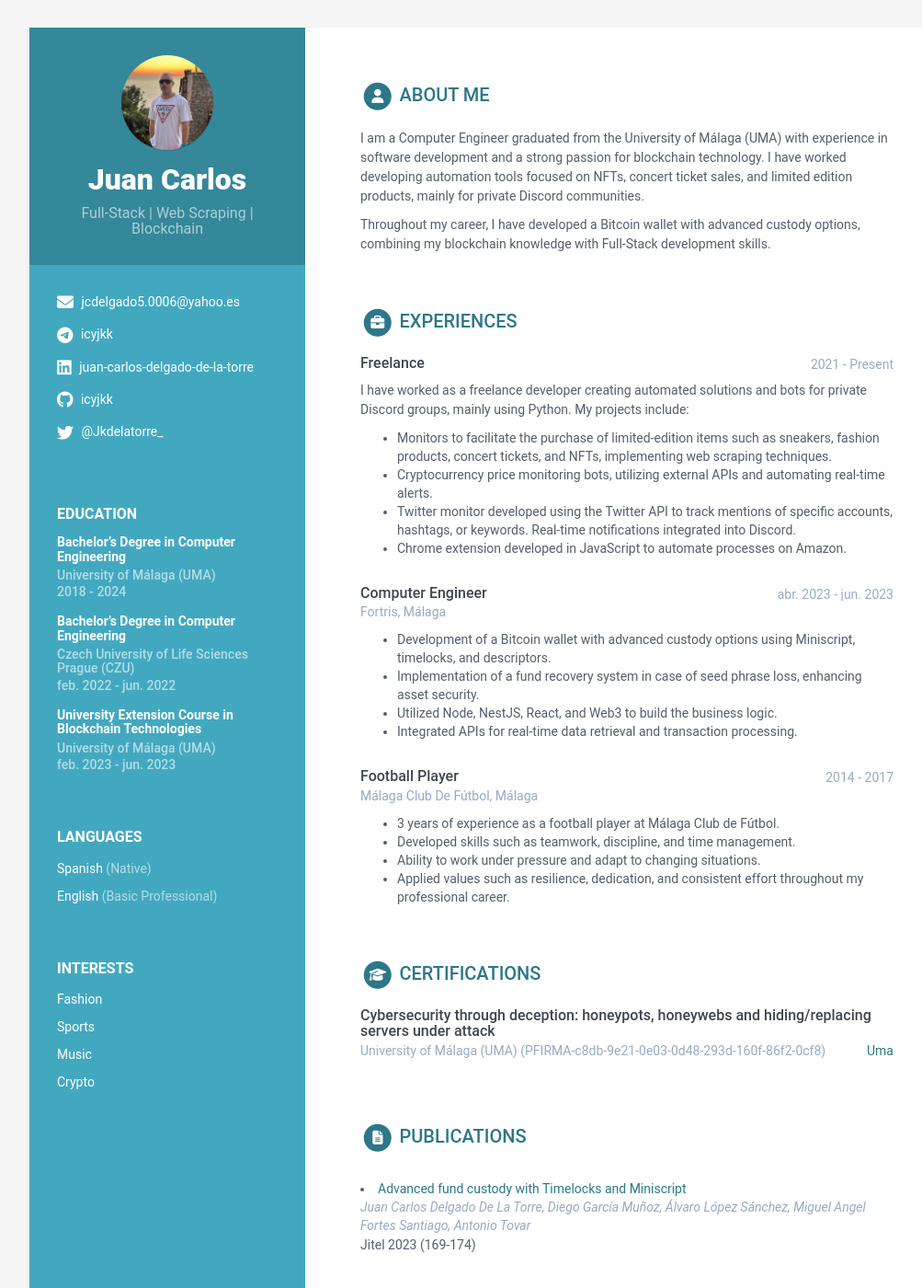
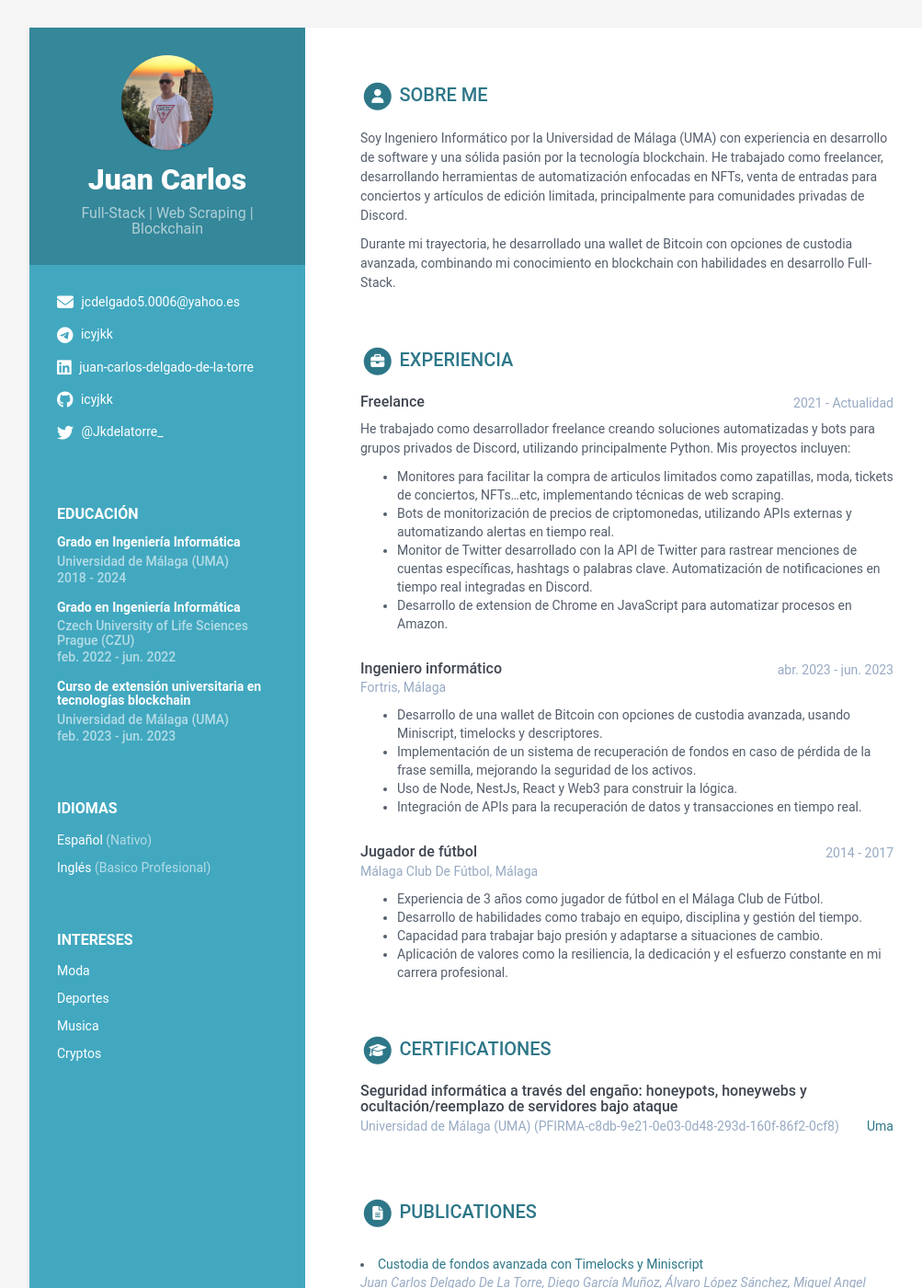
Before and after one commit to icyjkk/online-cv-es, a Jekyll site: the page built from index.html, in a window 1280 px wide and 1400 px high. Shown: the whole window at 92% size, without its empty margins (108-1111 px from the left). Built offline with Jekyll 4.4.1, drawn with Linux system fonts in a browser that asks for light colours.

Commit message:
feat: add spanish data

```diff
--- a/_data/data.yml
+++ b/_data/data.yml
@@ -34,97 +34,97 @@ sidebar:
     pdf: # Add a PDF link here if you want to include a PDF custom version in your resume.
 
     languages:
-      title: Languages
+      title: Idiomas
       info:
-        - idiom: Spanish
-          level: Native
+        - idiom: Español
+          level: Nativo
 
-        - idiom: English
-          level: Basic Professional
+        - idiom: Inglés
+          level: Basico Profesional
 
     interests:
-      title: Interests
+      title: Intereses
       info:
-        - item: Fashion
+        - item: Moda
           link:
 
-        - item: Sports
+        - item: Deportes
           link:
 
-        - item: Music
+        - item: Musica
           link:
 
-        - item: Crypto
+        - item: Cryptos
           link:
 
 career-profile:
-    title: About Me
+    title: Sobre Me
     summary: |
-      I am a Computer Engineer graduated from the University of Málaga (UMA) with experience in software development and a strong passion for blockchain technology. I have worked developing automation tools focused on NFTs, concert ticket sales, and limited edition products, mainly for private Discord communities.
+      Soy Ingeniero Informático por la Universidad de Málaga (UMA) con experiencia en desarrollo de software y una sólida pasión por la tecnología blockchain. He trabajado como freelancer, desarrollando herramientas de automatización enfocadas en NFTs, venta de entradas para conciertos y artículos de edición limitada, principalmente para comunidades privadas de Discord.
 
-      Throughout my career, I have developed a Bitcoin wallet with advanced custody options, combining my blockchain knowledge with Full-Stack development skills.
+      Durante mi trayectoria, he desarrollado una wallet de Bitcoin con opciones de custodia avanzada, combinando mi conocimiento en blockchain con habilidades en desarrollo Full-Stack.
 
 education:
-    title: Education
+    title: Educación
     info:
-      - degree: Bachelor’s Degree in Computer Engineering
-        university: University of Málaga (UMA)
+      - degree: Grado en Ingeniería Informática
+        university: Universidad de Málaga (UMA)
         time: 2018 - 2024
         details: |
-      - degree: Bachelor’s Degree in Computer Engineering
+      - degree: Grado en Ingeniería Informática
         university: Czech University of Life Sciences Prague (CZU)
         time: feb. 2022 - jun. 2022
         details: |
-          Exchange student for a semester.
-      - degree: University Extension Course in Blockchain Technologies
-        university: University of Málaga (UMA)
+          Estudiante erasmus durante un trimestre.
+      - degree: Curso de extensión universitaria en tecnologías blockchain
+        university: Universidad de Málaga (UMA)
         time: feb. 2023 - jun. 2023
         details: |
-            - Blockchain ecosystem
-            - Solidity programming language
-            - Smart Contract auditing
-            - Web3 development
-            - Permissioned blockchains
-            - Blockchain experiences
-            - Final project (Bitcoin wallet with advanced custody options)
+            - Ecosistema blockchain.
+            - Lenguaje de programación Solidity.
+            - Auditoria de Smart Contracts.
+            - Desarrollo Web3.
+            - Blokchain permisionadas.
+            - Experiencias blockchain.
+            - Proyecto final (Wallet de Bitcoin con opciones de custodia avanzada).
 
 
 experiences:
-    title: Experiences
+    title: Experiencia
     info:
       - role: Freelance
-        time: 2021 - Present
+        time: 2021 - Actualidad
         company:
         details: |
-          I have worked as a freelance developer creating automated solutions and bots for private Discord groups, mainly using Python. My projects include:
-            - Monitors to facilitate the purchase of limited-edition items such as sneakers, fashion products, concert tickets, and NFTs, implementing web scraping techniques.
-            - Cryptocurrency price monitoring bots, utilizing external APIs and automating real-time alerts.
-            - Twitter monitor developed using the Twitter API to track mentions of specific accounts, hashtags, or keywords. Real-time notifications integrated into Discord.
-            - Chrome extension developed in JavaScript to automate processes on Amazon.
-      - role: Computer Engineer
+          He trabajado como desarrollador freelance creando soluciones automatizadas y bots para grupos privados de Discord, utilizando principalmente Python. Mis proyectos incluyen:
+            - Monitores para facilitar la compra de articulos limitados como zapatillas, moda, tickets de conciertos, NFTs...etc, implementando técnicas de web scraping.
+            - Bots de monitorización de precios de criptomonedas, utilizando APIs externas y automatizando alertas en tiempo real.
+            - Monitor de Twitter desarrollado con la API de Twitter para rastrear menciones de cuentas específicas, hashtags o palabras clave. Automatización de notificaciones en tiempo real integradas en Discord.
+            - Desarrollo de extension de Chrome en JavaScript para automatizar procesos en Amazon.
+      - role: Ingeniero informático
         time: abr. 2023 - jun. 2023
         company: Fortris, Málaga
         details: |
-            - Development of a Bitcoin wallet with advanced custody options using Miniscript, timelocks, and descriptors.
-            - Implementation of a fund recovery system in case of seed phrase loss, enhancing asset security.
-            - Utilized Node, NestJS, React, and Web3 to build the business logic.
-            - Integrated APIs for real-time data retrieval and transaction processing.
-      - role: Football Player
+            - Desarrollo de una wallet de Bitcoin con opciones de custodia avanzada, usando Miniscript, timelocks y descriptores.
+            - Implementación de un sistema de recuperación de fondos en caso de pérdida de la frase semilla, mejorando la seguridad de los activos.
+            - Uso de Node, NestJs, React y Web3 para construir la lógica.
+            - Integración de APIs para la recuperación de datos y transacciones en tiempo real.
+      - role: Jugador de fútbol
         time: 2014 - 2017
         company: Málaga Club De Fútbol, Málaga
         details: |
-            - 3 years of experience as a football player at Málaga Club de Fútbol.
-            - Developed skills such as teamwork, discipline, and time management.
-            - Ability to work under pressure and adapt to changing situations.
-            - Applied values such as resilience, dedication, and consistent effort throughout my professional career.
+            - Experiencia de 3 años como jugador de fútbol en el Málaga Club de Fútbol.
+            - Desarrollo de habilidades como trabajo en equipo, disciplina y gestión del tiempo.
+            - Capacidad para trabajar bajo presión y adaptarse a situaciones de cambio.
+            - Aplicación de valores como la resiliencia, la dedicación y el esfuerzo constante en mi carrera profesional.
 
 certifications:
-      title: Certifications
+      title: Certificationes
       list:
-        - name: 'Cybersecurity through deception: honeypots, honeywebs and hiding/replacing servers under attack'
+        - name: 'Seguridad informática a través del engaño: honeypots, honeywebs y ocultación/reemplazo de servidores bajo ataque'
           start:
           end:
-          organization: University of Málaga (UMA)
+          organization: Universidad de Málaga (UMA)
           credentialid: PFIRMA-c8db-9e21-0e03-0d48-293d-160f-86f2-0cf8
           credentialurl: prod-gonce-verifirma.uma.es/verifirma/pages/verification-code.htm
           credentialname: Uma
@@ -177,16 +177,16 @@ certifications:
 #        tagline: "A responsive Bootstrap one page theme designed to help app developers promote their mobile apps"
 
 publications:
-    title: Publications
+    title: Publicationes
     intro: |
     papers:
-      - title: Advanced fund custody with Timelocks and Miniscript
+      - title: Custodia de fondos avanzada con Timelocks y Miniscript
         link: "https://www.scitel.es/jitel/actas/Actas_Jitel_2023_Barcelona.pdf"
         authors: Juan Carlos Delgado De La Torre, Diego García Muñoz, Álvaro López Sánchez, Miguel Angel Fortes Santiago, Antonio Tovar
         conference: Jitel 2023 (169-174)
 
 skills:
-    title: Skills
+    title: Habilidades
 
     toolset:
       - name: Python
```
